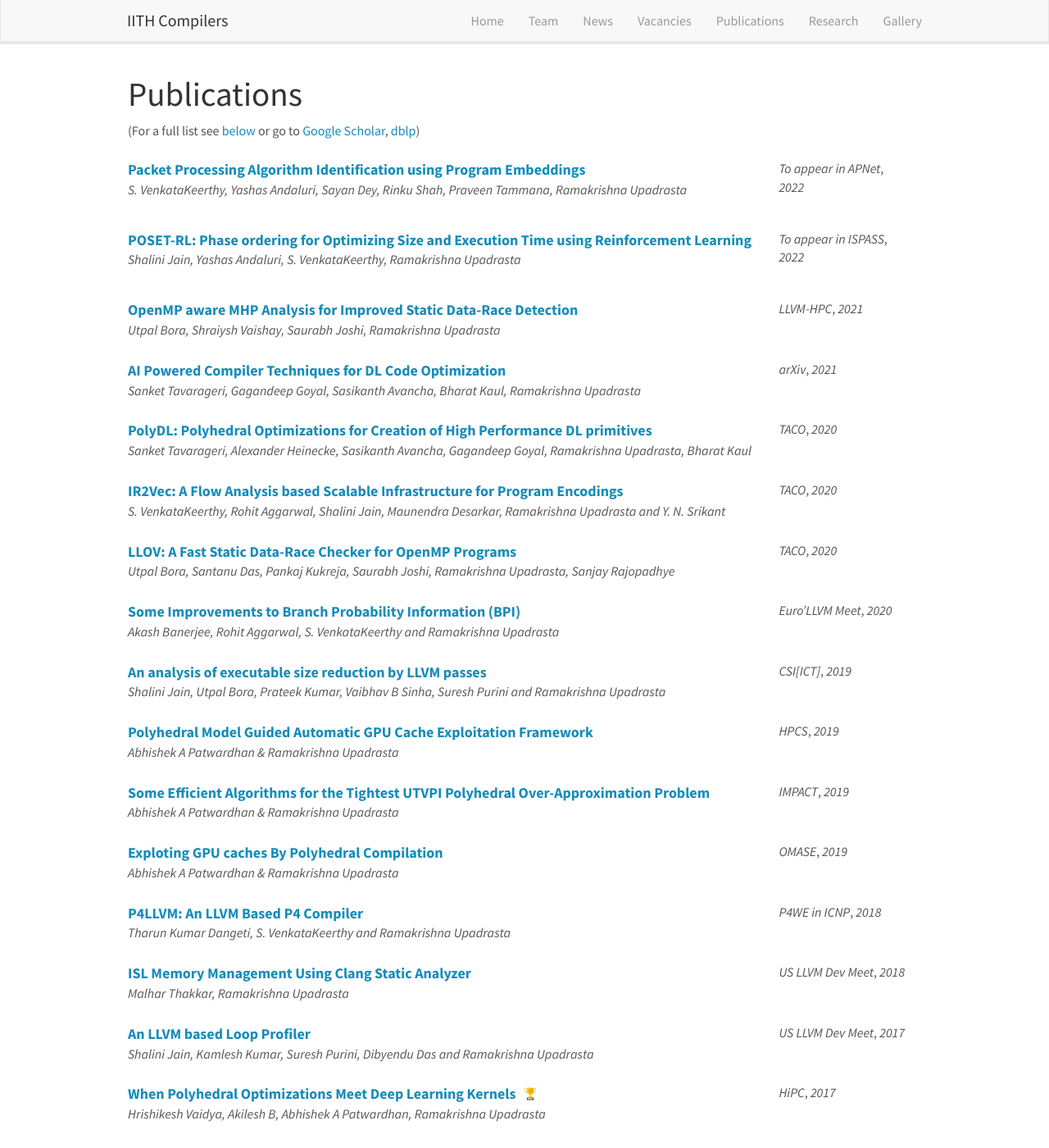
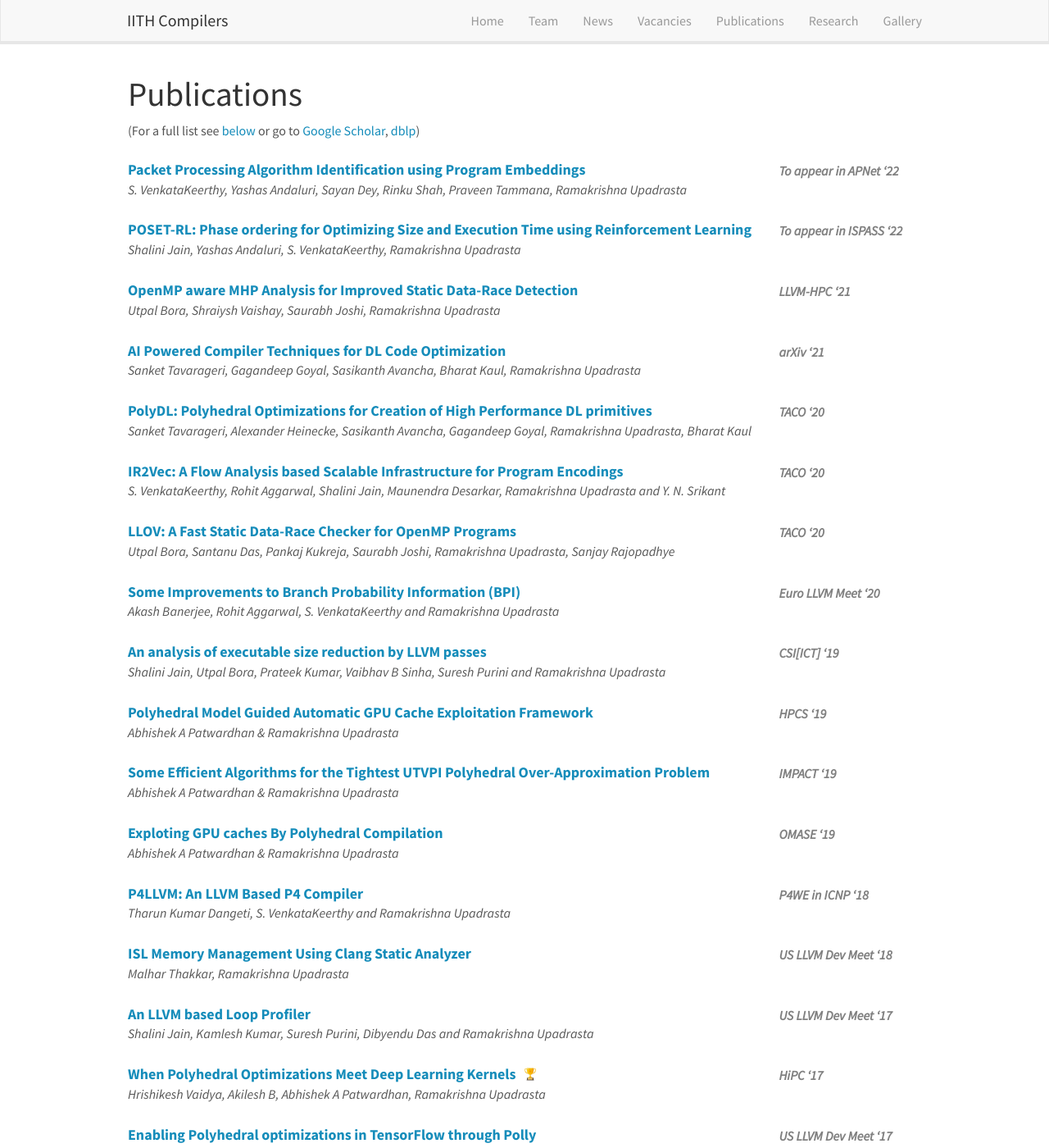
Before and after one commit to utpalbora/compilers.cse.iith.ac.in, a Jekyll site: the page built from _pages/publications.md, in a window 1280 px wide and 1400 px high. Shown: the whole window at 82% size. Built offline with Jekyll 4.4.1, drawn with Linux system fonts in a browser that asks for light colours; nearby versions of some CDN libraries; some of the changed text lies outside the part shown.

Commit message:
*Set publishedAt and year on same line \n *Designed the text of publishedAt and year \n *Removed the images and paper link of APNet paper

```diff
--- a/_data/publist.yml
+++ b/_data/publist.yml
@@ -5,7 +5,7 @@
     display: "Packet Processing Algorithm Identification using Program Embeddings"
 # - title: "Packet Processing Algorithm Identification using Program Embeddings"
   authors: "S. VenkataKeerthy, Yashas Andaluri, Sayan Dey, Rinku Shah, Praveen Tammana, Ramakrishna Upadrasta"
-  year: "2022"
+  year: "'22"
   publishedAt: "To appear in APNet"
   type: "Workshop"
   image: ""
@@ -20,7 +20,7 @@
     display: "POSET-RL: Phase ordering for Optimizing Size and Execution Time using Reinforcement Learning"
 # - title: "POSET-RL: Phase ordering for Optimizing Size and Execution Time using Reinforcement Learning"
   authors: "Shalini Jain, Yashas Andaluri, S. VenkataKeerthy, Ramakrishna Upadrasta"
-  year: "2022"
+  year: "'22"
   publishedAt: "To appear in ISPASS"
   type: "Conference"
   image: ""
@@ -34,7 +34,7 @@
     url_remote: "https://compilers.cse.iith.ac.in/projects/llov/"
     display: "OpenMP aware MHP Analysis for Improved Static Data-Race Detection"
   authors: "Utpal Bora, Shraiysh Vaishay, Saurabh Joshi, Ramakrishna Upadrasta"
-  year: "2021"
+  year: "'21"
   publishedAt: "LLVM-HPC"
   type: "Journel|Transaction|Conference"
   image: ""
@@ -49,7 +49,7 @@
     display: "AI Powered Compiler Techniques for DL Code Optimization"
 #title: "AI Powered Compiler Techniques for DL Code Optimization"
   authors: "Sanket Tavarageri, Gagandeep Goyal, Sasikanth Avancha, Bharat Kaul, Ramakrishna Upadrasta"
-  year: "2021"
+  year: "'21"
   publishedAt: "arXiv"
   type: "Journel|TransactiPublished in 9th International Workshop on Polyhedral Compilation Techniques In conjunction with HiPEAC 2019 Valencia, Spain"
   trophy_display: 0
@@ -64,7 +64,7 @@
 # - title: "PolyDL: Polyhedral Optimizations for Creation of High Performance DL primitives"
   authors: "Sanket Tavarageri, Alexander Heinecke, Sasikanth Avancha, Gagandeep Goyal, Ramakrishna Upadrasta, Bharat Kaul"
   description: ""
-  year: "2020"
+  year: "'20"
   publishedAt: "TACO"
   type: "Conference"
   image: ""
@@ -83,7 +83,7 @@
 # - title: "IR2Vec: A Flow Analysis based Scalable Infrastructure for Program Encodings"
   authors: "S. VenkataKeerthy, Rohit Aggarwal, Shalini Jain, Maunendra Desarkar, Ramakrishna Upadrasta and Y. N. Srikant"
   description: ""
-  year: "2020"
+  year: "'20"
   publishedAt: "TACO"
   type: "Conference"
   image: ""
@@ -100,7 +100,7 @@
 # - title: "LLOV: A Fast Static Data-Race Checker for OpenMP Programs"
   authors: "Utpal Bora, Santanu Das, Pankaj Kukreja, Saurabh Joshi, Ramakrishna Upadrasta, Sanjay Rajopadhye"
   description: ""
-  year: "2020"
+  year: "'20"
   publishedAt: "TACO"
   type: "Conference"
   image: ""
@@ -116,8 +116,8 @@
 #title: "Some Improvements to Branch Probability Information (BPI)"
   authors: "Akash Banerjee, Rohit Aggarwal, S. VenkataKeerthy and Ramakrishna Upadrasta"
   description: ""
-  year: "2020"
-  publishedAt: "Euro'LLVM Meet"
+  year: "'20"
+  publishedAt: "Euro LLVM Meet"
   type: "Posters"
   image: ""
   trophy_display: 0
@@ -135,7 +135,7 @@
 #title: "An analysis of executable size reduction by LLVM passes"
   authors: "Shalini Jain, Utpal Bora, Prateek Kumar, Vaibhav B Sinha, Suresh Purini and Ramakrishna Upadrasta"
   description: ""
-  year: "2019"
+  year: "'19"
   publishedAt: "CSI[ICT]"
   type: "Conference"
   image: ""
@@ -151,7 +151,7 @@
     #title: "Polyhedral Model Guided Automatic GPU Cache Exploitation Framework"
   authors: "Abhishek A Patwardhan & Ramakrishna Upadrasta"
   description: ""
-  year: "2019"
+  year: "'19"
   publishedAt: "HPCS"
   type: "Conference"
   image: ""
@@ -167,7 +167,7 @@
 #title: "Some Efficient Algorithms for the Tightest UTVPI Polyhedral Over-Approximation Problem"
   authors: "Abhishek A Patwardhan & Ramakrishna Upadrasta"
   description: ""
-  year: "2019"
+  year: "'19"
   publishedAt: "IMPACT"
   type: "Conference"
   image: ""
@@ -183,7 +183,7 @@
 #- title: "Exploting GPU caches By Polyhedral Compilation"
   authors: "Abhishek A Patwardhan & Ramakrishna Upadrasta"
   description: ""
-  year: "2019"
+  year: "'19"
   publishedAt: "OMASE"
   type: "Talks"
   image: ""
@@ -199,7 +199,7 @@
 #title: "P4LLVM: An LLVM Based P4 Compiler"
   authors: "Tharun Kumar Dangeti, S. VenkataKeerthy and Ramakrishna Upadrasta"
   description: ""
-  year: "2018"
+  year: "'18"
   publishedAt: "P4WE in ICNP"
   type: "Conference"
   image: ""
@@ -215,7 +215,7 @@
 #title: "ISL Memory Management Using Clang Static Analyzer"
   authors: "Malhar Thakkar, Ramakrishna Upadrasta"
   description: ""
-  year: "2018"
+  year: "'18"
   publishedAt: "US LLVM Dev Meet"
   type: "Talks"
   image: ""
@@ -231,7 +231,7 @@
 #title: "An LLVM based Loop Profiler"
   authors: "Shalini Jain, Kamlesh Kumar, Suresh Purini, Dibyendu Das and Ramakrishna Upadrasta"
   description: ""
-  year: "2017"
+  year: "'17"
   publishedAt: "US LLVM Dev Meet"
   type: "Posters"
   image: ""
@@ -247,7 +247,7 @@
 #- title: "When Polyhedral Optimizations Meet Deep Learning Kernels"
   authors: "Hrishikesh Vaidya, Akilesh B, Abhishek A Patwardhan, Ramakrishna Upadrasta"
   description: ""
-  year: "2017"
+  year: "'17"
   publishedAt: "HiPC"
   type: "Posters"
   image: ""
@@ -265,7 +265,7 @@
 #- title: "Enabling Polyhedral optimizations in TensorFlow through Polly"
   authors: "Annanay Agarwal, Michael Kruse, Brian Retford, Tobias Grosser and Ramakrishna Upadrasta"
   description: ""
-  year: "2017"
+  year: "'17"
   publishedAt: "US LLVM Dev Meet"
   type: "Talks"
   image: ""
@@ -281,7 +281,7 @@
 #- title: "Improved Loop Distribution in LLVM using Polyhedral Dependences"
   authors: "Tharun Kumar Dangeti, Utpal Bora, Santanu Das, Tobias Grosser and Ramakrishna Upadrasta"
   description: ""
-  year: "2017"
+  year: "'17"
   publishedAt: "LLVM HPC"
   type: "Talks"
   image: ""
@@ -297,7 +297,7 @@
 #- title: "Implementation of a Cache Miss Calculator in LLVM/Polly"
   authors: "Keyur Joshi, Ramakrishna Upadrasta, and Albert Cohen"
   description: ""
-  year: "2017"
+  year: "'17"
   publishedAt: "LLVM HPC"
   type: "Talks"
   image: ""
@@ -313,7 +313,7 @@
 #- title: "Texturizing PPCG: Supporting Texture Memory in a Polyhedral Compiler"
   authors: "Abhishek A Patwardhan & Ramakrishna Upadrasta"
   description: ""
-  year: "2016"
+  year: "'16"
   publishedAt: "HiPC"
   type: "Posters"
   image: ""
@@ -331,7 +331,7 @@
 #- title: "A Comparative Study of Vectorization in Compilers"
   authors: "Santanu Das, D. Tharun Kumar, Utpal Bora, Ramakrishna Upadrasta"
   description: ""
-  year: "2016"
+  year: "'16"
   publishedAt: "HiPC"
   type: "Posters"
   image: ""
@@ -350,7 +350,7 @@
 #- title: "Polly as an Analysis pass in LLVM"
   authors: "Utpal Bora, Johannes Doerfert, Tobias Grosser, Venugopal Raghavan and Ramakrishna Upadrasta"
   description: ""
-  year: "2016"
+  year: "'16"
   publishedAt: "US LLVM Dev Meet"
   type: "Talks"
   image: ""
@@ -369,7 +369,7 @@
 #- title: "Reducing the Computational Complexity of RegionInfo"
   authors: "Nandini Singhal, Pratik Bhatu, Aditya Kumar, Tobias Grosser, Ramakrishna Upadrasta"
   description: ""
-  year: "2016"
+  year: "'16"
   publishedAt: "US LLVM Dev Meet"
   type: "Talks"
   image: ""
--- a/_pages/publications.md
+++ b/_pages/publications.md
@@ -26,7 +26,7 @@ permalink: /publications/
   {% if publi.link %}
 
   <div style="width:auto;display:flex;">
-  <p style="margin:0;padding:0;border:0;font-size:large;">{% if publi.link.url!="" %}<strong><a href="{{ publi.link.url_remote }}" target="_blank">{{ publi.link.display }}</a> &nbsp; </strong>{% endif %}</p>
+  <p style="margin:0;padding:0;border:0;font-size:large;">{% if publi.link.url!="" %}<strong><a href="{{ publi.link.url_local }}" target="_blank">{{ publi.link.display }}</a> &nbsp; </strong>{% endif %}</p>
   {% if publi.award %}
   {% if publi.trophy_display == 1  %}
   {% assign aw=publi.award.display %}
@@ -48,8 +48,8 @@ permalink: /publications/
   </div>
   </div>
 
-  <div style="float:left; width:20%;position:relative; top:-18px;">
-  <p style="margin:20px;padding:0;border:0;"><em>{{ publi.publishedAt }}</em>,  <em>{{ publi.year}}</em></p>
+  <div style="float:left; width:20%;position:relative; top:-15px;">
+  <p style="margin:20px;padding:0;border:0;font-weight:bold; color:grey"><em>{{ publi.publishedAt }}</em>  <em>{{ publi.year}}</em></p>
   </div>
 
 
```
Also changed, not shown: Gemfile (+4 -4 lines), _pages/bpi_improvements.md (+3 -3 lines), _pages/loop_profiler.md (+1 -1 lines), _pages/packet_processing.md (+9 -9 lines), _pages/poset_rl.md (+2 -2 lines), images/projects/packet_processing/all_ir2vec_crc_results.png (renamed from images/projects/pktproc_algo_id/all_ir2vec_crc_results.png), images/projects/packet_processing/all_ir2vec_crypto_results.png (renamed from images/projects/pktproc_algo_id/all_ir2vec_crypto_results.png).
